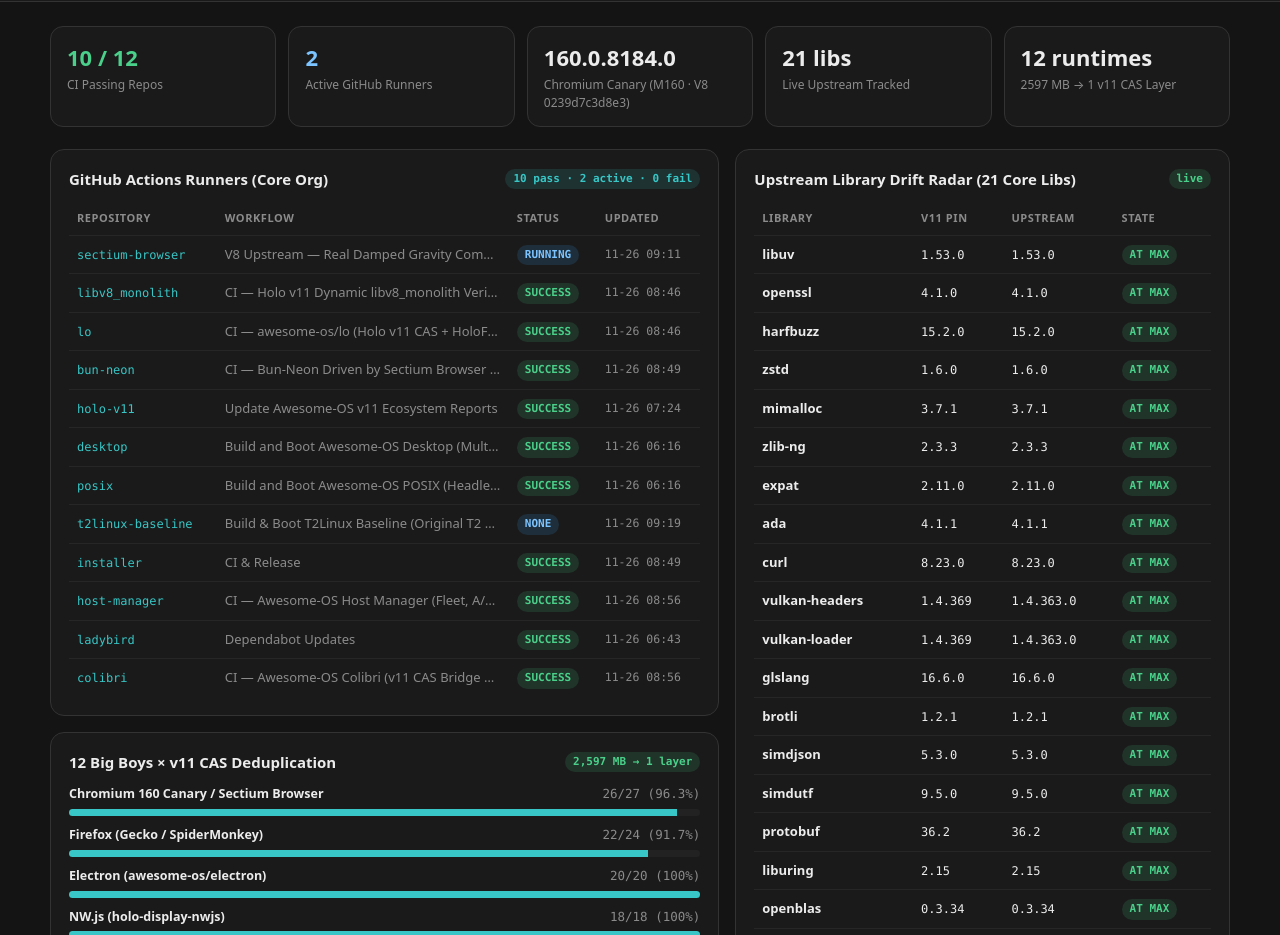
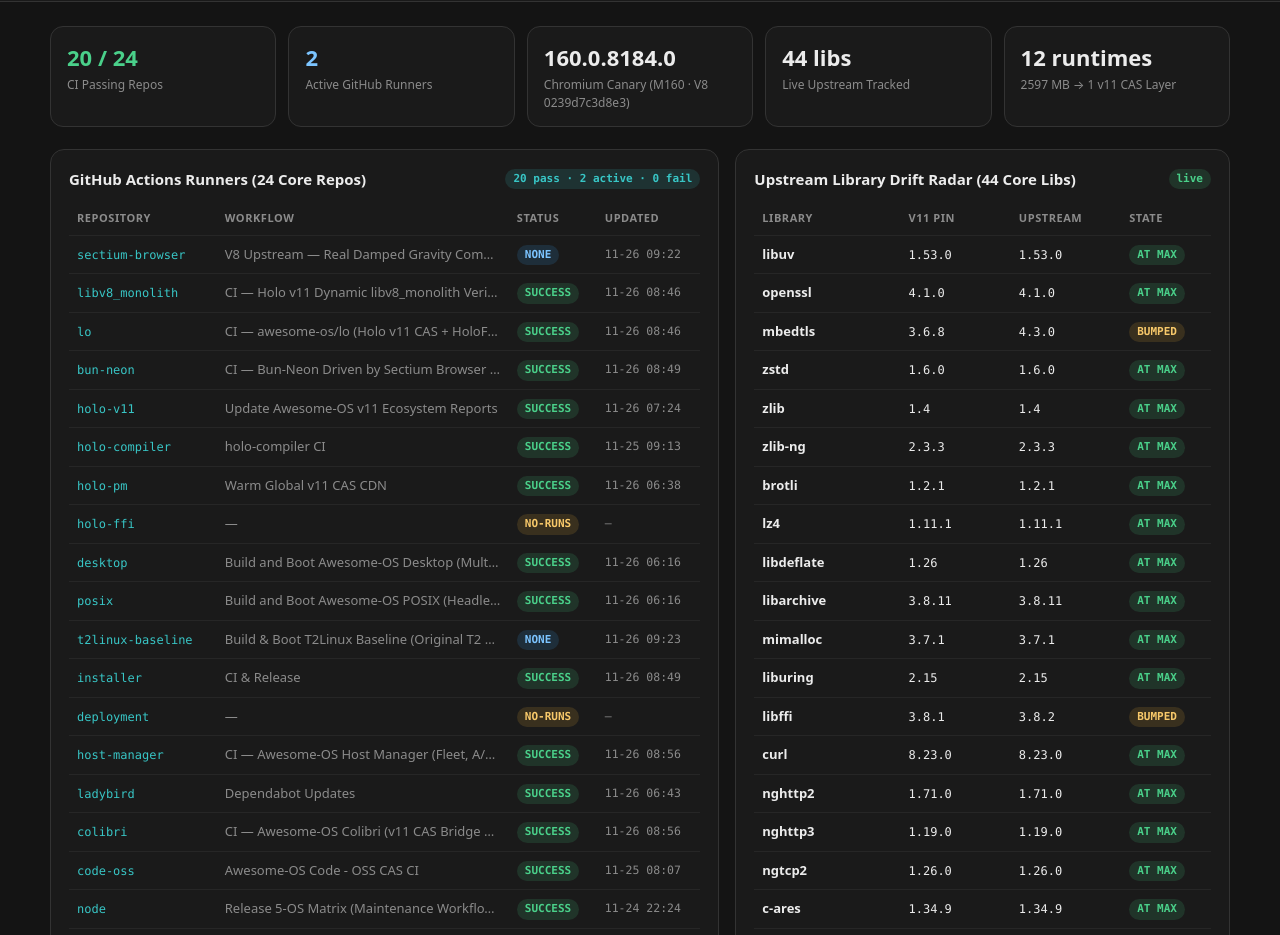
Before and after one commit to awesome-os/holo-v11, a website: page dashboard/oversight.html in a window 1280 px wide. Shown: the part 60-995 px from the top of the page. Drawn offline with Linux system fonts and the light colour scheme; files whose address does not match are found by name.

Commit message:
feat(oversight): expand Oversight Dashboard to 24 core repos & 45 live upstreams

```diff
--- a/dashboard/oversight.html
+++ b/dashboard/oversight.html
@@ -92,7 +92,7 @@
   <div class="grid2">
     <div>
       <section class="card">
-        <h2><span>GitHub Actions Runners (Core Org)</span><span class="badge accent" id="runner-summary">live</span></h2>
+        <h2><span id="runners-heading">GitHub Actions Runners (Core Org)</span><span class="badge accent" id="runner-summary">live</span></h2>
         <table>
           <thead><tr><th>Repository</th><th>Workflow</th><th>Status</th><th>Updated</th></tr></thead>
           <tbody id="runners-tbody"></tbody>
@@ -107,7 +107,7 @@
 
     <div>
       <section class="card">
-        <h2><span>Upstream Library Drift Radar (21 Core Libs)</span><span class="badge ok" id="upstream-summary">live</span></h2>
+        <h2><span id="upstreams-heading">Upstream Library Drift Radar</span><span class="badge ok" id="upstream-summary">live</span></h2>
         <table>
           <thead><tr><th>Library</th><th>v11 Pin</th><th>Upstream</th><th>State</th></tr></thead>
           <tbody id="upstreams-tbody"></tbody>
@@ -132,6 +132,8 @@
       <div class="kpi"><div class="v">${d.summary.bigBoysCount} runtimes</div><div class="k">${d.summary.standaloneDiskSavedMb} MB → 1 v11 CAS Layer</div></div>
     `;
 
+    document.getElementById('runners-heading').textContent = `GitHub Actions Runners (${d.runners.length} Core Repos)`;
+    document.getElementById('upstreams-heading').textContent = `Upstream Library Drift Radar (${d.upstreams.length} Core Libs)`;
     document.getElementById('runner-summary').textContent = `${d.summary.passingRuns} pass · ${d.summary.activeRuns} active · ${d.summary.failingRuns} fail`;
     document.getElementById('runners-tbody').innerHTML = d.runners.map((r) => {
       const cls = r.status === 'in_progress' || r.status === 'queued'
--- a/reports/oversight-telemetry.json
+++ b/reports/oversight-telemetry.json
@@ -1,14 +1,14 @@
 {
   "schema": "awesome-os.oversight-telemetry.v1",
-  "generatedAt": "2026-11-26T09:19:29.855Z",
+  "generatedAt": "2026-11-26T09:23:27.901Z",
   "abiMagic": "0x33564742",
   "casLayout": "v11",
   "summary": {
-    "totalReposMonitored": 12,
-    "passingRuns": 10,
+    "totalReposMonitored": 24,
+    "passingRuns": 20,
     "activeRuns": 2,
     "failingRuns": 0,
-    "upstreamLibsTracked": 21,
+    "upstreamLibsTracked": 44,
     "bigBoysCount": 12,
     "standaloneDiskSavedMb": 2597
   },
@@ -22,11 +22,11 @@
     {
       "repo": "awesome-os/sectium-browser",
       "workflowName": "V8 Upstream — Real Damped Gravity Compile-Release-Bounce (Free Cloud Runner)",
-      "status": "in_progress",
-      "conclusion": "running",
+      "status": "queued",
+      "conclusion": "none",
       "branch": "main",
-      "updatedAt": "2026-11-26T09:11:05Z",
-      "url": "https://github.com/awesome-os/sectium-browser/actions/runs/45788688177"
+      "updatedAt": "2026-11-26T09:22:46Z",
+      "url": "https://github.com/awesome-os/sectium-browser/actions/runs/45791409102"
     },
     {
       "repo": "awesome-os/libv8_monolith",
@@ -65,6 +65,33 @@
       "url": "https://github.com/awesome-os/holo-v11/actions/runs/45775030839"
     },
     {
+      "repo": "awesome-os/holo-compiler",
+      "workflowName": "holo-compiler CI",
+      "status": "completed",
+      "conclusion": "success",
+      "branch": "v0.7.0",
+      "updatedAt": "2026-11-25T09:13:36Z",
+      "url": "https://github.com/awesome-os/holo-compiler/actions/runs/45583355527"
+    },
+    {
+      "repo": "awesome-os/holo-pm",
+      "workflowName": "Warm Global v11 CAS CDN",
+      "status": "completed",
+      "conclusion": "success",
+      "branch": "main",
+      "updatedAt": "2026-11-26T06:38:53Z",
+      "url": "https://github.com/awesome-os/holo-pm/actions/runs/45769564993"
+    },
+    {
+      "repo": "awesome-os/holo-ffi",
+      "workflowName": "—",
+      "status": "idle",
+      "conclusion": "no-runs",
+      "branch": "main",
+      "updatedAt": "",
+      "url": "https://github.com/awesome-os/holo-ffi/actions"
+    },
+    {
       "repo": "awesome-os/desktop",
       "workflowName": "Build and Boot Awesome-OS Desktop (Multi-Arch UEFI ISO & Netboot)",
       "status": "completed",
@@ -88,8 +115,8 @@
       "status": "queued",
       "conclusion": "none",
       "branch": "main",
-      "updatedAt": "2026-11-26T09:19:22Z",
-      "url": "https://github.com/awesome-os/t2linux-baseline/actions/runs/45790882451"
+      "updatedAt": "2026-11-26T09:23:12Z",
+      "url": "https://github.com/awesome-os/t2linux-baseline/actions/runs/45791474003"
     },
     {
       "repo": "awesome-os/installer",
@@ -99,6 +126,15 @@
       "branch": "main",
       "updatedAt": "2026-11-26T08:49:30Z",
       "url": "https://github.com/awesome-os/installer/actions/runs/45786417930"
+    },
+    {
+      "repo": "awesome-os/deployment",
+      "workflowName": "—",
+      "status": "idle",
+      "conclusion": "no-runs",
+      "branch": "main",
+      "updatedAt": "",
+      "url": "https://github.com/awesome-os/deployment/actions"
     },
     {
       "repo": "awesome-os/host-manager",
@@ -126,6 +162,78 @@
       "branch": "main",
       "updatedAt": "2026-11-26T08:56:44Z",
       "url": "https://github.com/awesome-os/colibri/actions/runs/45787421635"
+    },
+    {
+      "repo": "awesome-os/code-oss",
+      "workflowName": "Awesome-OS Code - OSS CAS CI",
+      "status": "completed",
+      "conclusion": "success",
+      "branch": "main",
+      "updatedAt": "2026-11-25T08:07:50Z",
+      "url": "https://github.com/awesome-os/code-oss/actions/runs/45573179935"
+    },
+    {
+      "repo": "awesome-os/node",
+      "workflowName": "Release 5-OS Matrix (Maintenance Workflows)",
+      "status": "completed",
+      "conclusion": "success",
+      "branch": "v0.4.0",
+      "updatedAt": "2026-11-24T22:24:14Z",
+      "url": "https://github.com/awesome-os/node/actions/runs/45500312174"
+    },
+    {
+      "repo": "awesome-os/pnpm",
+      "workflowName": "Release awesome-os CAS pnpm",
+      "status": "completed",
+      "conclusion": "success",
+      "branch": "v12.23.0-cas.1",
+      "updatedAt": "2026-11-24T21:49:58Z",
+      "url": "https://github.com/awesome-os/pnpm/actions/runs/45488529987"
+    },
+    {
+      "repo": "awesome-os/cargo",
+      "workflowName": "Release CAS Cargo & libcargo",
+      "status": "completed",
+      "conclusion": "success",
+      "branch": "v0.1.0",
+      "updatedAt": "2026-11-24T21:01:07Z",
+      "url": "https://github.com/awesome-os/cargo/actions/runs/45484353512"
+    },
+    {
+      "repo": "awesome-os/uv",
+      "workflowName": "Release Awesome-OS CAS uv + libuvpy",
+      "status": "completed",
+      "conclusion": "success",
+      "branch": "main",
+      "updatedAt": "2026-11-25T08:29:14Z",
+      "url": "https://github.com/awesome-os/uv/actions/runs/45573282355"
+    },
+    {
+      "repo": "awesome-os/obs",
+      "workflowName": "Release 5-OS Matrix (Maintenance Workflows)",
+      "status": "completed",
+      "conclusion": "success",
+      "branch": "v0.3.0",
+      "updatedAt": "2026-11-25T18:51:47Z",
+      "url": "https://github.com/awesome-os/obs/actions/runs/45679232658"
+    },
+    {
+      "repo": "awesome-os/godot",
+      "workflowName": "Awesome-OS Godot 4 CAS CI",
+      "status": "completed",
+      "conclusion": "success",
+      "branch": "main",
+      "updatedAt": "2026-11-25T08:06:32Z",
+      "url": "https://github.com/awesome-os/godot/actions/runs/45573210242"
+    },
+    {
+      "repo": "awesome-os/blender",
+      "workflowName": "Awesome-OS Blender CAS CI",
+      "status": "completed",
+      "conclusion": "success",
+      "branch": "main",
+      "updatedAt": "2026-11-25T08:04:58Z",
+      "url": "https://github.com/awesome-os/blender/actions/runs/45573177888"
     }
   ],
   "upstreams": [
@@ -146,12 +254,12 @@
       "bumped": false
     },
     {
-      "pkg": "harfbuzz",
-      "repo": "harfbuzz/harfbuzz",
-      "upstreamTag": "15.2.0",
-      "upstreamVersion": "15.2.0",
-      "previousV11": null,
-      "bumped": false
+      "pkg": "mbedtls",
+      "repo": "Mbed-TLS/mbedtls",
+      "upstreamTag": "mbedtls-4.3.0",
+      "upstreamVersion": "4.3.0",
+      "previousV11": "3.6.8",
+      "bumped": true
     },
     {
       "pkg": "zstd",
@@ -159,6 +267,54 @@
       "upstreamTag": "v1.6.0",
       "upstreamVersion": "1.6.0",
       "previousV11": "1.6.0",
+      "bumped": false
+    },
+    {
+      "pkg": "zlib",
+      "repo": "madler/zlib",
+      "upstreamTag": "v1.4",
+      "upstreamVersion": "1.4",
+      "previousV11": "1.4",
+      "bumped": false
+    },
+    {
+      "pkg": "zlib-ng",
+      "repo": "zlib-ng/zlib-ng",
+      "upstreamTag": "2.3.3",
+      "upstreamVersion": "2.3.3",
+      "previousV11": "2.3.3",
+      "bumped": false
+    },
+    {
+      "pkg": "brotli",
+      "repo": "google/brotli",
+      "upstreamTag": "v1.2.1",
+      "upstreamVersion": "1.2.1",
+      "previousV11": "1.2.1",
+      "bumped": false
+    },
+    {
+      "pkg": "lz4",
+      "repo": "lz4/lz4",
+      "upstreamTag": "v1.11.1",
+      "upstreamVersion": "1.11.1",
+      "previousV11": "1.11.1",
+      "bumped": false
+    },
+    {
+      "pkg": "libdeflate",
+      "repo": "ebiggers/libdeflate",
+      "upstreamTag": "v1.26",
+      "upstreamVersion": "1.26",
+      "previousV11": "1.26",
+      "bumped": false
+    },
+    {
+      "pkg": "libarchive",
+      "repo": "libarchive/libarchive",
+      "upstreamTag": "v3.8.11",
+      "upstreamVersion": "3.8.11",
+      "previousV11": "3.8.11",
       "bumped": false
     },
     {
@@ -170,19 +326,67 @@
       "bumped": false
     },
     {
-      "pkg": "zlib-ng",
-      "repo": "zlib-ng/zlib-ng",
-      "upstreamTag": "2.3.3",
-      "upstreamVersion": "2.3.3",
-      "previousV11": "2.3.3",
+      "pkg": "liburing",
+      "repo": "axboe/liburing",
+      "upstreamTag": "liburing-2.15",
+      "upstreamVersion": "2.15",
+      "previousV11": "2.15",
       "bumped": false
     },
     {
-      "pkg": "expat",
-      "repo": "libexpat/libexpat",
-      "upstreamTag": "R_2_11_0",
-      "upstreamVersion": "2.11.0",
-      "previousV11": "2.11.0",
+      "pkg": "libffi",
+      "repo": "libffi/libffi",
+      "upstreamTag": "v3.8.2",
+      "upstreamVersion": "3.8.2",
+      "previousV11": "3.8.1",
+      "bumped": true
+    },
+    {
+      "pkg": "curl",
+      "repo": "curl/curl",
+      "upstreamTag": "curl-8_23_0",
+      "upstreamVersion": "8.23.0",
+      "previousV11": "8.23.0",
+      "bumped": false
+    },
+    {
+      "pkg": "nghttp2",
+      "repo": "nghttp2/nghttp2",
+      "upstreamTag": "v1.71.0",
+      "upstreamVersion": "1.71.0",
+      "previousV11": "1.71.0",
+      "bumped": false
+    },
+    {
+      "pkg": "nghttp3",
+      "repo": "ngtcp2/nghttp3",
+      "upstreamTag": "v1.19.0",
+      "upstreamVersion": "1.19.0",
+      "previousV11": "1.19.0",
+      "bumped": false
+    },
+    {
+      "pkg": "ngtcp2",
+      "repo": "ngtcp2/ngtcp2",
+      "upstreamTag": "v1.26.0",
+      "upstreamVersion": "1.26.0",
+      "previousV11": null,
+      "bumped": false
+    },
+    {
+      "pkg": "c-ares",
+      "repo": "c-ares/c-ares",
+      "upstreamTag": "v1.34.9",
+      "upstreamVersion": "1.34.9",
+      "previousV11": "1.34.9",
+      "bumped": false
+    },
+    {
+      "pkg": "llhttp",
+      "repo": "nodejs/llhttp",
+      "upstreamTag": "release/v9.4.4",
+      "upstreamVersion": "9.4.4",
+      "previousV11": "9.4.4",
       "bumped": false
     },
     {
@@ -194,43 +398,11 @@
       "bumped": false
     },
     {
-      "pkg": "curl",
-      "repo": "curl/curl",
-      "upstreamTag": "curl-8_23_0",
-      "upstreamVersion": "8.23.0",
-      "previousV11": "8.23.0",
-      "bumped": false
-    },
-    {
-      "pkg": "vulkan-headers",
-      "repo": "KhronosGroup/Vulkan-Headers",
-      "upstreamTag": "vulkan-sdk-1.4.363.0",
-      "upstreamVersion": "1.4.363.0",
-      "previousV11": "1.4.369",
-      "bumped": false
-    },
-    {
-      "pkg": "vulkan-loader",
-      "repo": "KhronosGroup/Vulkan-Loader",
-      "upstreamTag": "vulkan-sdk-1.4.363.0",
-      "upstreamVersion": "1.4.363.0",
-      "previousV11": "1.4.369",
-      "bumped": false
-    },
-    {
-      "pkg": "glslang",
-      "repo": "KhronosGroup/glslang",
-      "upstreamTag": "16.6.0",
-      "upstreamVersion": "16.6.0",
-      "previousV11": "16.6.0",
-      "bumped": false
-    },
-    {
-      "pkg": "brotli",
-      "repo": "google/brotli",
-      "upstreamTag": "v1.2.1",
-      "upstreamVersion": "1.2.1",
-      "previousV11": "1.2.1",
+      "pkg": "expat",
+      "repo": "libexpat/libexpat",
+      "upstreamTag": "R_2_11_0",
+      "upstreamVersion": "2.11.0",
+      "previousV11": "2.11.0",
       "bumped": false
     },
     {
@@ -250,6 +422,30 @@
       "bumped": false
     },
     {
+      "pkg": "fast_float",
+      "repo": "fastfloat/fast_float",
+      "upstreamTag": "v8.4.0",
+      "upstreamVersion": "8.4.0",
+      "previousV11": "8.4.0",
+      "bumped": false
+    },
+    {
+      "pkg": "re2",
+      "repo": "google/re2",
+      "upstreamTag": "2025-11-05",
+      "upstreamVersion": "2025-11-05",
+      "previousV11": "2025-11-05",
+      "bumped": false
+    },
+    {
+      "pkg": "md4c",
+      "repo": "mity/md4c",
+      "upstreamTag": "v0.6.0",
+      "upstreamVersion": "0.6.0",
+      "previousV11": "0.5.3",
+      "bumped": true
+    },
+    {
       "pkg": "protobuf",
       "repo": "protocolbuffers/protobuf",
       "upstreamTag": "v36.2",
@@ -258,11 +454,107 @@
       "bumped": false
     },
     {
-      "pkg": "liburing",
-      "repo": "axboe/liburing",
-      "upstreamTag": "liburing-2.15",
-      "upstreamVersion": "2.15",
-      "previousV11": "2.15",
+      "pkg": "icu4c",
+      "repo": "unicode-org/icu",
+      "upstreamTag": "release-79.1",
+      "upstreamVersion": "79.1",
+      "previousV11": "79.1",
+      "bumped": false
+    },
+    {
+      "pkg": "sqlite",
+      "repo": "sqlite/sqlite",
+      "upstreamTag": "version-3.54.1",
+      "upstreamVersion": "3.54.1",
+      "previousV11": "3.54.1",
+      "bumped": false
+    },
+    {
+      "pkg": "harfbuzz",
+      "repo": "harfbuzz/harfbuzz",
+      "upstreamTag": "15.2.0",
+      "upstreamVersion": "15.2.0",
+      "previousV11": null,
+      "bumped": false
+    },
+    {
+      "pkg": "woff2",
+      "repo": "google/woff2",
+      "upstreamTag": "v1.0.2",
+      "upstreamVersion": "1.0.2",
+      "previousV11": "1.0.2",
+      "bumped": false
+    },
+    {
+      "pkg": "vulkan-headers",
+      "repo": "KhronosGroup/Vulkan-Headers",
+      "upstreamTag": "v1.4.369",
+      "upstreamVersion": "1.4.369",
+      "previousV11": "1.4.369",
+      "bumped": false
+    },
+    {
+      "pkg": "vulkan-loader",
+      "repo": "KhronosGroup/Vulkan-Loader",
+      "upstreamTag": "v1.4.369",
+      "upstreamVersion": "1.4.369",
+      "previousV11": "1.4.369",
+      "bumped": false
+    },
+    {
+      "pkg": "glslang",
+      "repo": "KhronosGroup/glslang",
+      "upstreamTag": "16.6.0",
+      "upstreamVersion": "16.6.0",
+      "previousV11": "16.6.0",
+      "bumped": false
+    },
+    {
+      "pkg": "libsdl3",
+      "repo": "libsdl-org/SDL",
+      "upstreamTag": "release-3.4.20",
+      "upstreamVersion": "3.4.20",
+      "previousV11": "3.4.20",
+      "bumped": false
+    },
+    {
+      "pkg": "libjpeg-turbo",
+      "repo": "libjpeg-turbo/libjpeg-turbo",
+      "upstreamTag": "3.2.1",
+      "upstreamVersion": "3.2.1",
+      "previousV11": "3.2.1",
+      "bumped": false
+    },
+    {
+      "pkg": "libwebp",
+      "repo": "webmproject/libwebp",
+      "upstreamTag": "v1.6.0",
+      "upstreamVersion": "1.6.0",
+      "previousV11": "1.6.0",
+      "bumped": false
+    },
+    {
+      "pkg": "libavif",
+      "repo": "AOMediaCodec/libavif",
+      "upstreamTag": "v1.4.2",
+      "upstreamVersion": "1.4.2",
+      "previousV11": "1.4.2",
+      "bumped": false
+    },
+    {
+      "pkg": "dav1d",
+      "repo": "videolan/dav1d",
+      "upstreamTag": "1.5.5",
+      "upstreamVersion": "1.5.5",
+      "previousV11": "1.5.5",
+      "bumped": false
+    },
+    {
+      "pkg": "ffmpeg",
+      "repo": "FFmpeg/FFmpeg",
+      "upstreamTag": "n9.1",
+      "upstreamVersion": "9.1",
+      "previousV11": "9.1",
       "bumped": false
     },
     {
@@ -290,11 +582,11 @@
       "bumped": false
     },
     {
-      "pkg": "nghttp2",
-      "repo": "nghttp2/nghttp2",
-      "upstreamTag": "v1.71.0",
-      "upstreamVersion": "1.71.0",
-      "previousV11": "1.71.0",
+      "pkg": "meson",
+      "repo": "mesonbuild/meson",
+      "upstreamTag": "1.12.1",
+      "upstreamVersion": "1.12.1",
+      "previousV11": "1.12.1",
       "bumped": false
     }
   ],
```
Also changed, not shown: scripts/collect-oversight-telemetry.mts.
